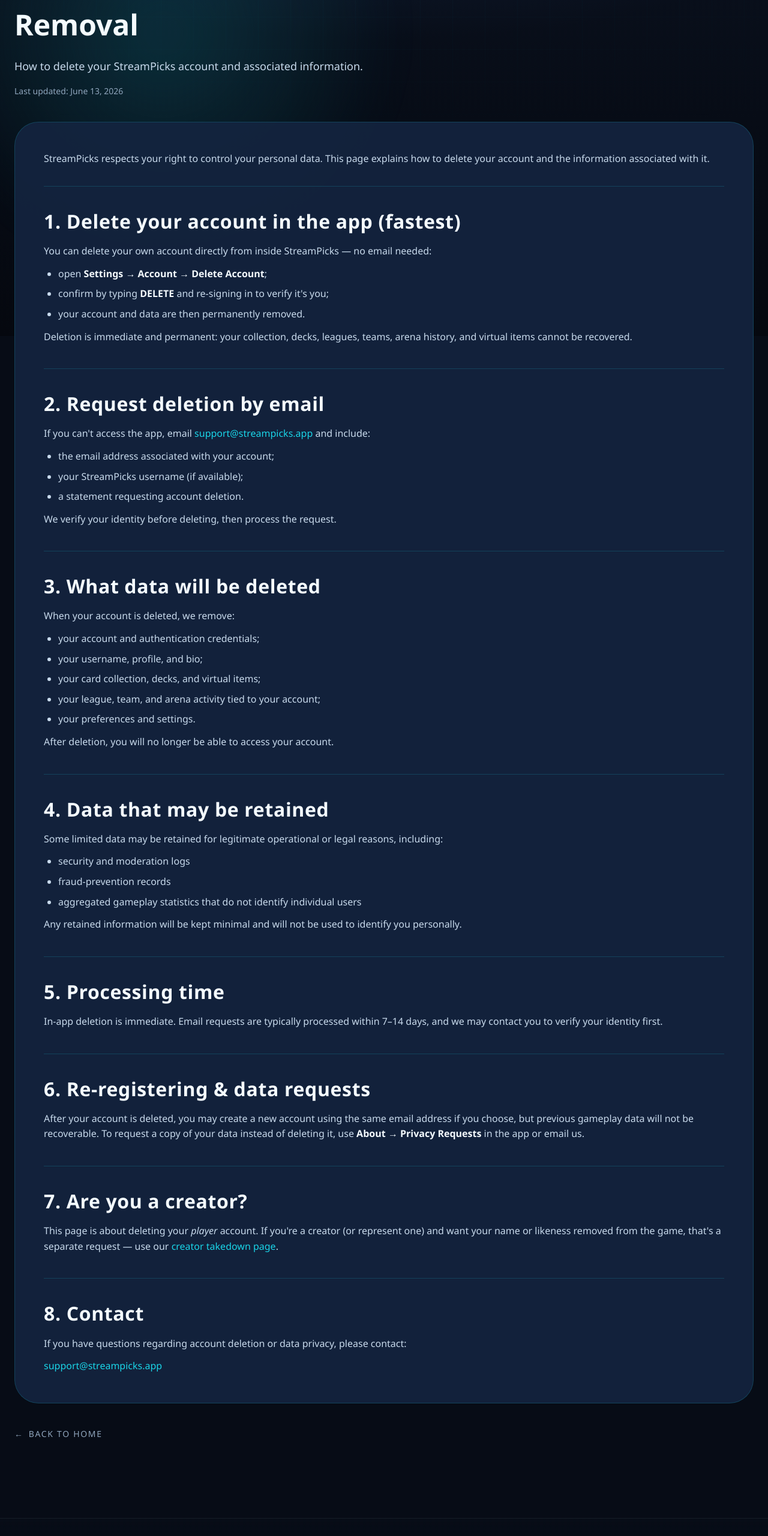
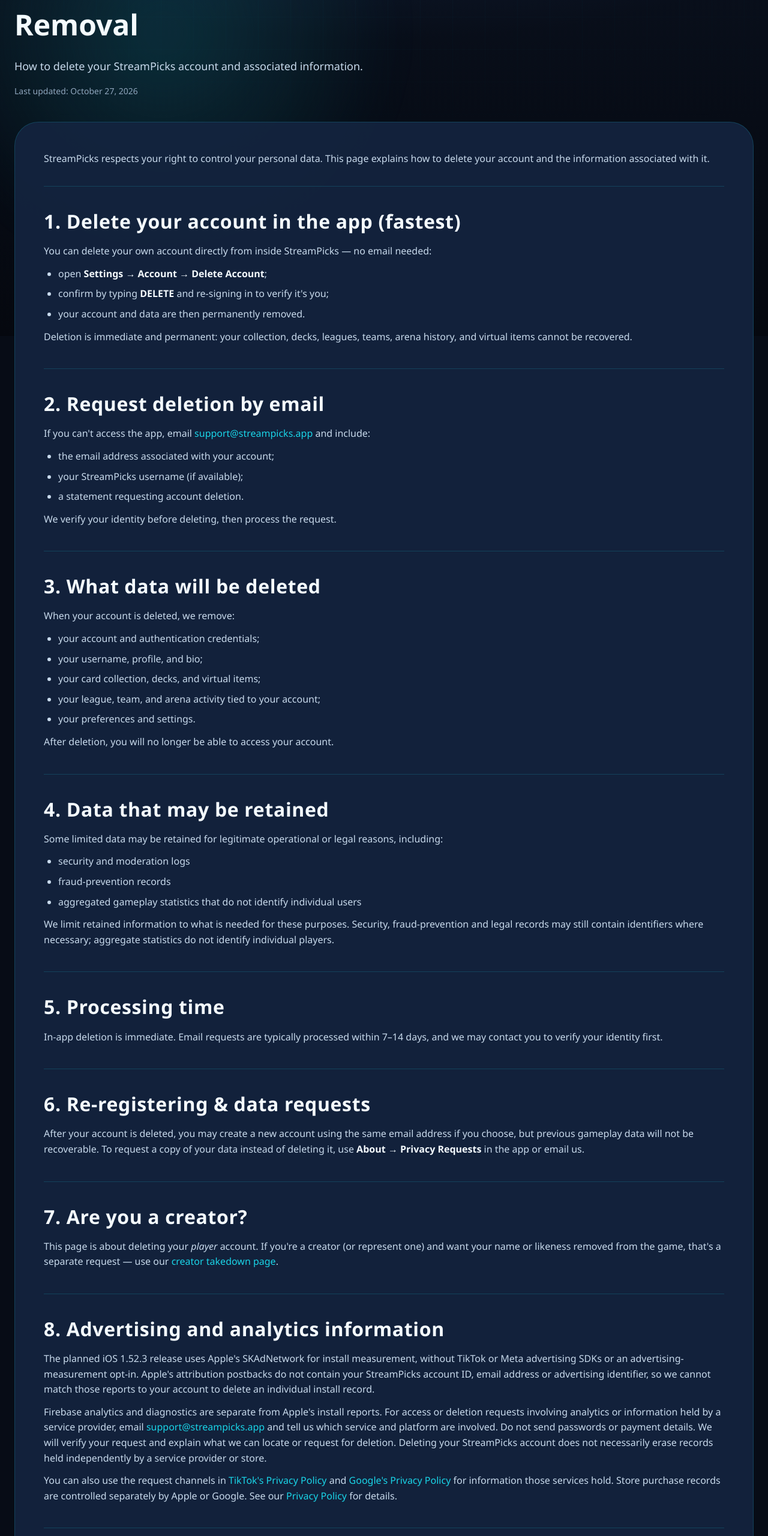
Before and after one commit to pokefan93/streampicks-site, a website: page data-deletion/index.html in a window 1280 px wide. Shown: the part 240-2800 px from the top of the page at 60% size. Drawn offline with Linux system fonts and the light colour scheme.

Commit message:
Align privacy disclosures with SKAN-only install measurement

```diff
--- a/data-deletion/index.html
+++ b/data-deletion/index.html
@@ -44,7 +44,7 @@
       <p class="eyebrow eyebrow--accent">Privacy</p>
       <h1 class="doc__title">Data Deletion &amp; Account Removal</h1>
       <p class="doc__lede">How to delete your StreamPicks account and associated information.</p>
-      <p class="doc__meta">Last updated: June 13, 2026</p>
+      <p class="doc__meta">Last updated: October 27, 2026</p>
     </header>
 
     <article class="doc__card">
@@ -93,7 +93,7 @@
           <li>fraud-prevention records</li>
           <li>aggregated gameplay statistics that do not identify individual users</li>
         </ul>
-        <p>Any retained information will be kept minimal and will not be used to identify you personally.</p>
+        <p>We limit retained information to what is needed for these purposes. Security, fraud-prevention and legal records may still contain identifiers where necessary; aggregate statistics do not identify individual players.</p>
       </section>
 
       <section class="clause" aria-labelledby="clause-4">
@@ -111,8 +111,15 @@
         <p>This page is about deleting your <em>player</em> account. If you're a creator (or represent one) and want your name or likeness removed from the game, that's a separate request — use our <a href="../takedown/">creator takedown page</a>.</p>
       </section>
 
+      <section class="clause" aria-labelledby="clause-ads">
+        <h2 id="clause-ads">8. Advertising and analytics information</h2>
+        <p>The planned iOS 1.52.3 release uses Apple's SKAdNetwork for install measurement, without TikTok or Meta advertising SDKs or an advertising-measurement opt-in. Apple's attribution postbacks do not contain your StreamPicks account ID, email address or advertising identifier, so we cannot match those reports to your account to delete an individual install record.</p>
+        <p>Firebase analytics and diagnostics are separate from Apple's install reports. For access or deletion requests involving analytics or information held by a service provider, email <a href="mailto:support@streampicks.app?subject=Privacy%20request">support@streampicks.app</a> and tell us which service and platform are involved. Do not send passwords or payment details. We will verify your request and explain what we can locate or request for deletion. Deleting your StreamPicks account does not necessarily erase records held independently by a service provider or store.</p>
+        <p>You can also use the request channels in <a href="https://www.tiktok.com/legal/page/us/privacy-policy/en">TikTok's Privacy Policy</a> and <a href="https://policies.google.com/privacy">Google's Privacy Policy</a> for information those services hold. Store purchase records are controlled separately by Apple or Google. See our <a href="/privacy-policy/">Privacy Policy</a> for details.</p>
+      </section>
+
       <section class="clause" aria-labelledby="clause-6">
-        <h2 id="clause-6">8. Contact</h2>
+        <h2 id="clause-6">9. Contact</h2>
         <p>If you have questions regarding account deletion or data privacy, please contact:</p>
         <p><a href="mailto:support@streampicks.app">support@streampicks.app</a></p>
       </section>
```
Also changed, not shown: privacy-policy/index.html (+6 -3 lines).
